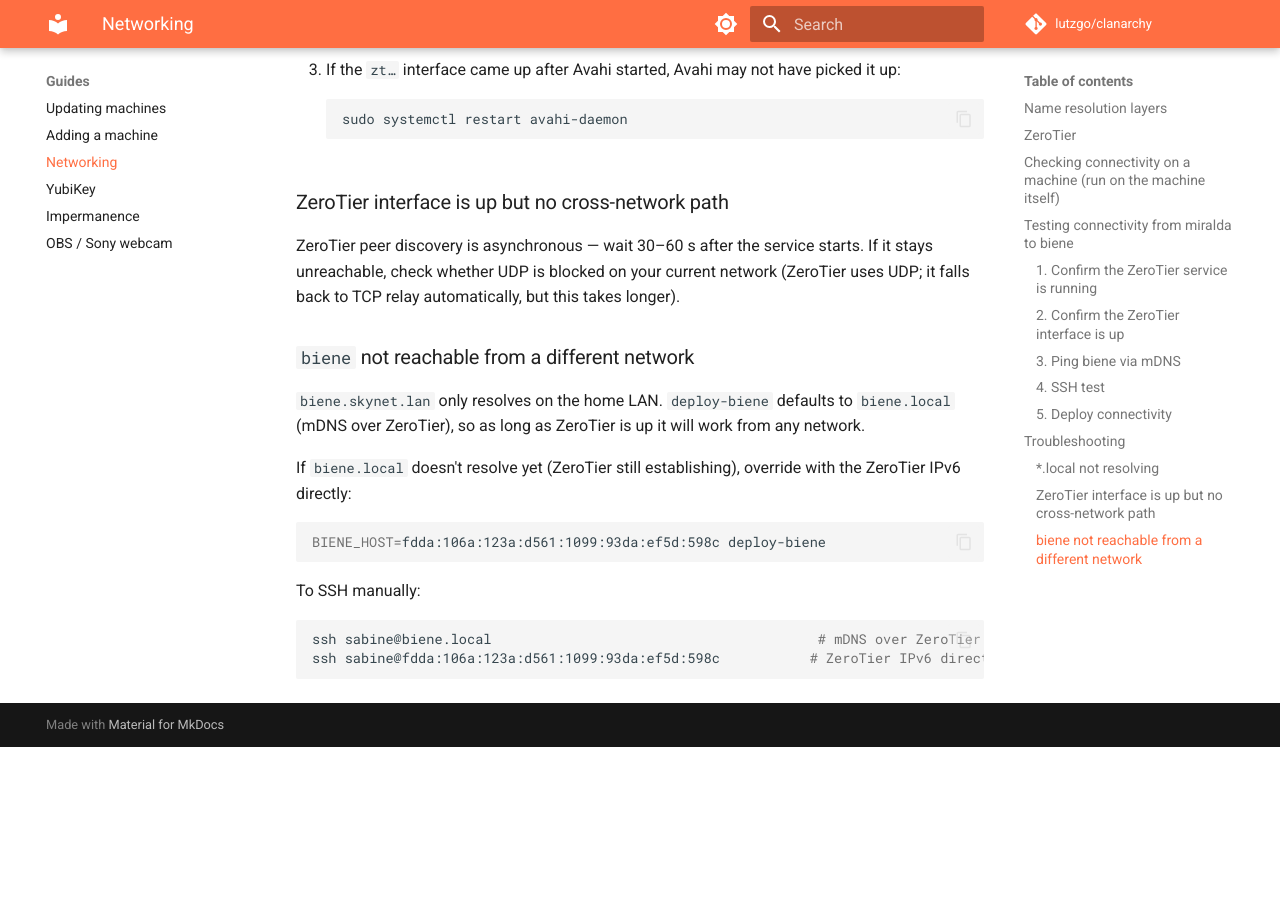
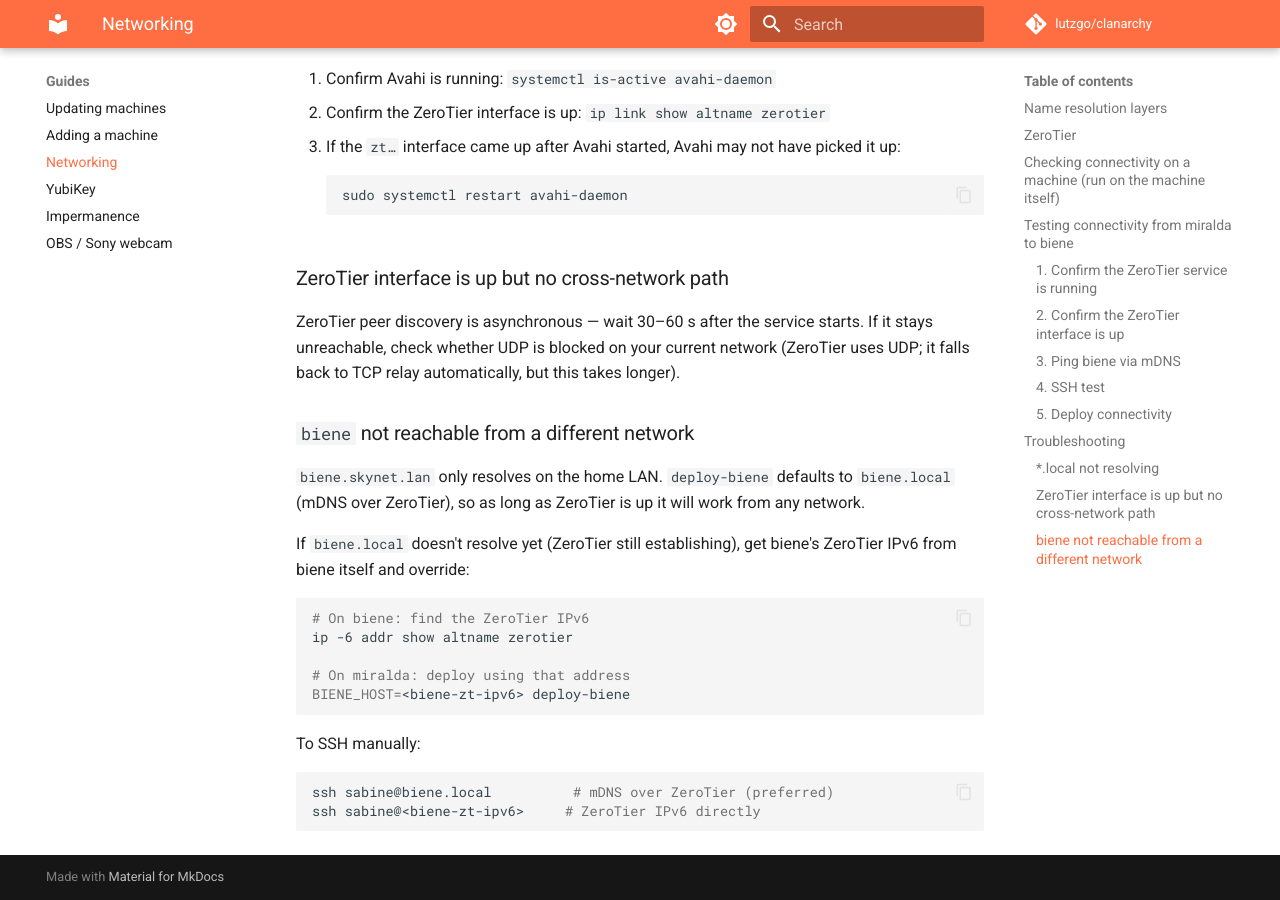
Before and after one commit to lutzgo/clanarchy, an MkDocs documentation site: the page built from docs/guides/networking.md, in a window 1280 px wide and 900 px high, scrolled down 3183 px. Built offline with MkDocs 1.6.1 and Material for MkDocs 9.7.7, drawn with Linux system fonts in a browser that asks for light colours; comment, search, counter and statistics services are not loaded; before the commit the page ends 3930 px from its top, so only the background shows below that; some of the changed text lies outside the part shown.

Commit message:
docs(networking): remove hardcoded IPs, use dynamic lookup instead
Replace all hardcoded ZeroTier IPv6 and LAN IP addresses with
`ip -6 addr show altname zerotier` instructions so the docs stay
valid if addresses change.

Co-Authored-By: Claude Sonnet 4.6 <noreply@anthropic.com>

````diff
--- a/docs/guides/networking.md
+++ b/docs/guides/networking.md
@@ -97,10 +97,14 @@ ping biene.local
 `ping` resolves `biene.local` via Avahi, which reflects mDNS across the ZeroTier interface.
 The reply will come from biene's ZeroTier IPv6 address — this confirms end-to-end connectivity.
 
-If mDNS fails, ping the ZeroTier IPv6 directly:
+If mDNS fails, get biene's ZeroTier IPv6 from biene itself and ping it directly:
 
 ```bash
-ping fdda:106a:123a:d561:1099:93da:ef5d:598c   # biene's fixed ZeroTier IPv6
+# On biene: find the ZeroTier IPv6
+ip -6 addr show altname zerotier
+
+# On miralda: ping that address
+ping <biene-zt-ipv6>
 ```
 
 ### 4. SSH test
@@ -151,15 +155,19 @@ If it stays unreachable, check whether UDP is blocked on your current network
 `biene.skynet.lan` only resolves on the home LAN.
 `deploy-biene` defaults to `biene.local` (mDNS over ZeroTier), so as long as ZeroTier is up it will work from any network.
 
-If `biene.local` doesn't resolve yet (ZeroTier still establishing), override with the ZeroTier IPv6 directly:
+If `biene.local` doesn't resolve yet (ZeroTier still establishing), get biene's ZeroTier IPv6 from biene itself and override:
 
 ```bash
-BIENE_HOST=fdda:106a:123a:d561:1099:93da:ef5d:598c deploy-biene
+# On biene: find the ZeroTier IPv6
+ip -6 addr show altname zerotier
+
+# On miralda: deploy using that address
+BIENE_HOST=<biene-zt-ipv6> deploy-biene
 ```
 
 To SSH manually:
 
 ```bash
-ssh sabine@biene.local                                        # mDNS over ZeroTier (preferred)
-ssh sabine@fdda:106a:123a:d561:1099:93da:ef5d:598c           # ZeroTier IPv6 directly
+ssh sabine@biene.local          # mDNS over ZeroTier (preferred)
+ssh sabine@<biene-zt-ipv6>     # ZeroTier IPv6 directly
 ```
````
Also changed, not shown: docs/guides/updating-machines.md (+2 -4 lines).
